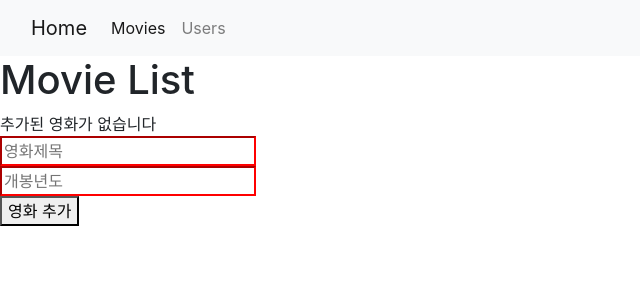
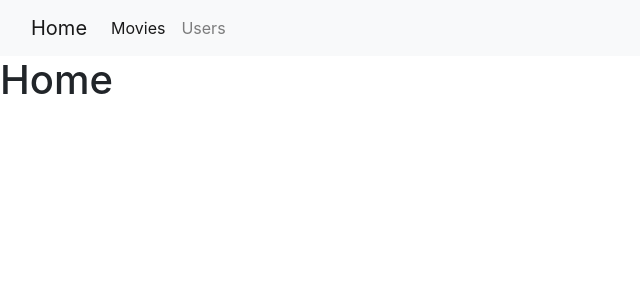
Before and after one commit to YebinK/react-practice, a React (Create React App) app in the folder src/frontend/: page / in a window 1280 px wide. Shown: the top 300 px of the page, without its empty margins (0-640 px from the left). Built offline with nearby package versions, Linux system fonts and the light colour scheme.

Commit message:
feat: Router, Switch, Route, Link 추가

```diff
--- a/src/frontend/src/App.js
+++ b/src/frontend/src/App.js
@@ -2,6 +2,11 @@ import React, { useState } from 'react';
 import Movie from "./components/Movie";
 import MovieForm from "./components/MovieForm";
 import Navbar from "./components/Navbar";
+import {
+    BrowserRouter as Router,
+    Switch,
+    Route,
+} from 'react-router-dom';
 
 function App() {
     const [movies, setMovies] = useState([]);
@@ -24,13 +29,27 @@ function App() {
     }) : '추가된 영화가 없습니다';
 
     return (
+        <Router>
             <div className="App">
                 <Navbar />
+                {/* Switch는 여러 Route 중 하나만 match되게 한다. 위에서부터 찾아가므로 Route 간의 순서 중요!!! */}
+                <Switch>
+                    {/* Route 1개 당 1개의 페이지 */}
+                    {/* exact : path가 정확히 일치할 때만 보여줌 */}
+                    <Route path="/" exact>
+                        <h1>Home</h1>
+                    </Route>
+                    <Route path="/movies">
                         <h1>Movie List</h1>
                         {renderMovies}
-
                         <MovieForm addMovie={addMovie}/>
+                    </Route>
+                    <Route path="/users">
+                        <h1>Users</h1>
+                    </Route>
+                </Switch>
             </div>
+        </Router>
     );
 }
 
--- a/src/frontend/src/components/Navbar.js
+++ b/src/frontend/src/components/Navbar.js
@@ -1,22 +1,18 @@
 import React from 'react';
+import { Link } from 'react-router-dom';
 
 const Navbar = () => {
     return (
         <nav className="navbar navbar-expand-lg navbar-light bg-light">
             <div className="container-fluid">
-                <a className="navbar-brand" href="#">Home</a>
-                <button className="navbar-toggler" type="button" data-bs-toggle="collapse"
-                        data-bs-target="#navbarSupportedContent" aria-controls="navbarSupportedContent"
-                        aria-expanded="false" aria-label="Toggle navigation">
-                    <span className="navbar-toggler-icon"></span>
-                </button>
+                <Link className="navbar-brand" to="/">Home</Link>
                 <div className="collapse navbar-collapse" id="navbarSupportedContent">
                     <ul className="navbar-nav me-auto mb-2 mb-lg-0">
                         <li className="nav-item">
-                            <a className="nav-link active" aria-current="page" href="#">Movies</a>
+                            <Link className="nav-link active" aria-current="page" to="/movies">Movies</Link>
                         </li>
                         <li className="nav-item">
-                            <a className="nav-link" href="#">Users</a>
+                            <Link className="nav-link" to="/users">Users</Link>
                         </li>
                     </ul>
                 </div>
```
Lines whose indentation alone changed are shown as unchanged.
